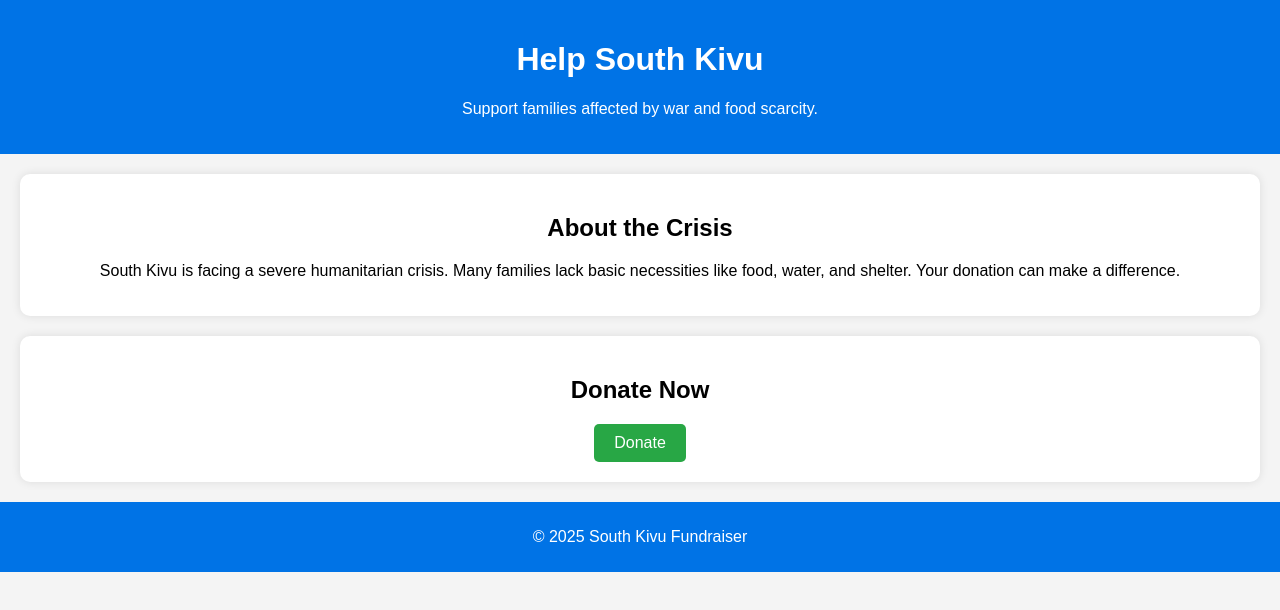
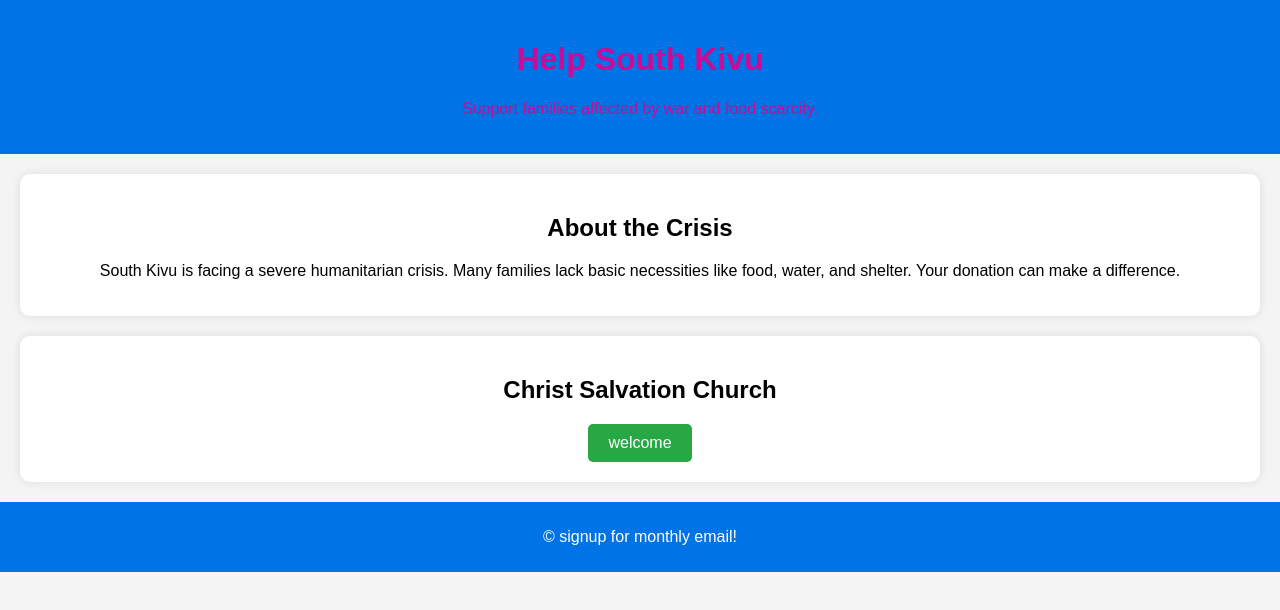
Before and after one commit to s1540641/christs-salvation-church, a plain HTML site: page index.html in a window 1280 px wide. Drawn offline with Linux system fonts and the light colour scheme.

Commit message:
updated the contents of website!

```diff
--- a/index.html
+++ b/index.html
@@ -3,7 +3,7 @@
 <head>
     <meta charset="UTF-8">
     <meta name="viewport" content="width=device-width, initial-scale=1.0">
-    <title>South Kivu Fundraiser</title>
+    <title>Christ Salvation Church</title>
     <link rel="stylesheet" href="style.css">
 </head>
 <body>
@@ -17,13 +17,13 @@
         <p>South Kivu is facing a severe humanitarian crisis. Many families lack basic necessities like food, water, and shelter. Your donation can make a difference.</p>
     </section>
 
-    <section id="donate">
-        <h2>Donate Now</h2>
-        <button onclick="donate()">Donate</button>
+    <section id="welcome">
+        <h2>Christ Salvation Church</h2>
+        <button onclick="welcome()">welcome</button>
     </section>
 
     <footer>
-        <p>&copy; 2025 South Kivu Fundraiser</p>
+        <p>&copy; signup for monthly email!</p>
     </footer>
 
     <script src="script.js"></script>
--- a/script.js
+++ b/script.js
@@ -1,3 +1,3 @@
-function donate() {
-    alert("Thank you for your support! We will add a real donation system soon.");
+function welcome() {
+    alert("Come worship with us!");
 }
--- a/style.css
+++ b/style.css
@@ -9,7 +9,7 @@ body {
 
 header {
     background: #0073e6;
-    color: white;
+    color: hsl(317, 90%, 42%);
     padding: 20px;
 }
 
```
